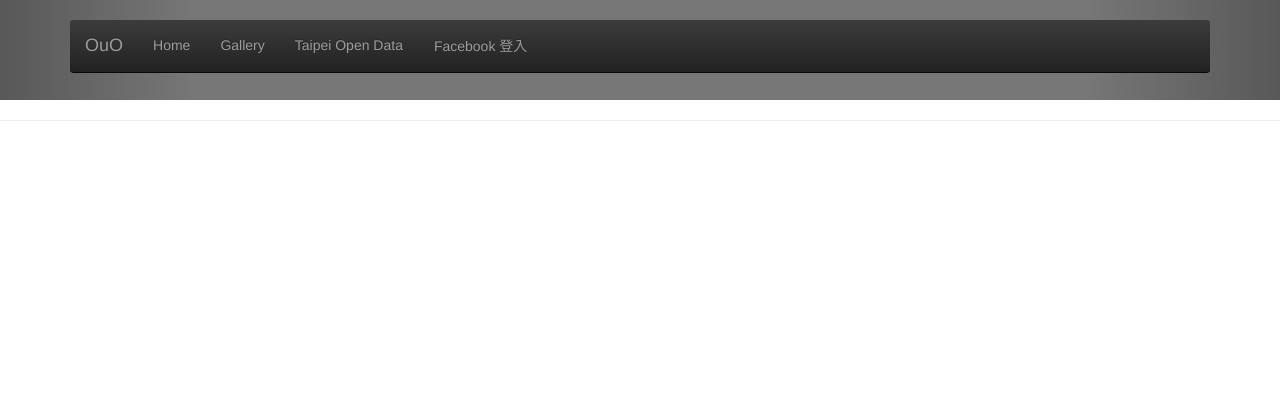
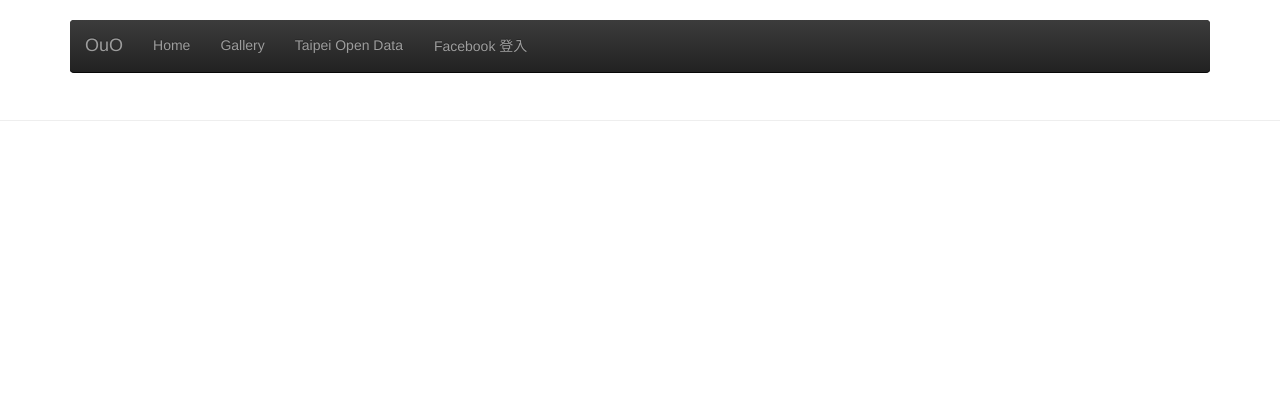
Before and after one commit to hydai/OuO, a Django app: template templates/result.html in a window 1280 px wide. Shown: the top 420 px of the page. Run offline with Django 3.2, Linux system fonts and the light colour scheme; the template is opened without the code that fills it, so the values that code supplies are empty; some libraries are stand-ins or nearby versions.

Commit message:
Remove background

```diff
--- a/templates/result.html
+++ b/templates/result.html
@@ -5,7 +5,7 @@
 <script>
   data = {{ json_arr|safe }};
 </script>
-<div class="fluid-container" style="background: url(https://s3-ap-northeast-1.amazonaws.com/hackntu/picture/bg-gray.png) repeat; background-size: contain;">
+<div class="fluid-container">
   <br>
   <br>
   <br>
```
